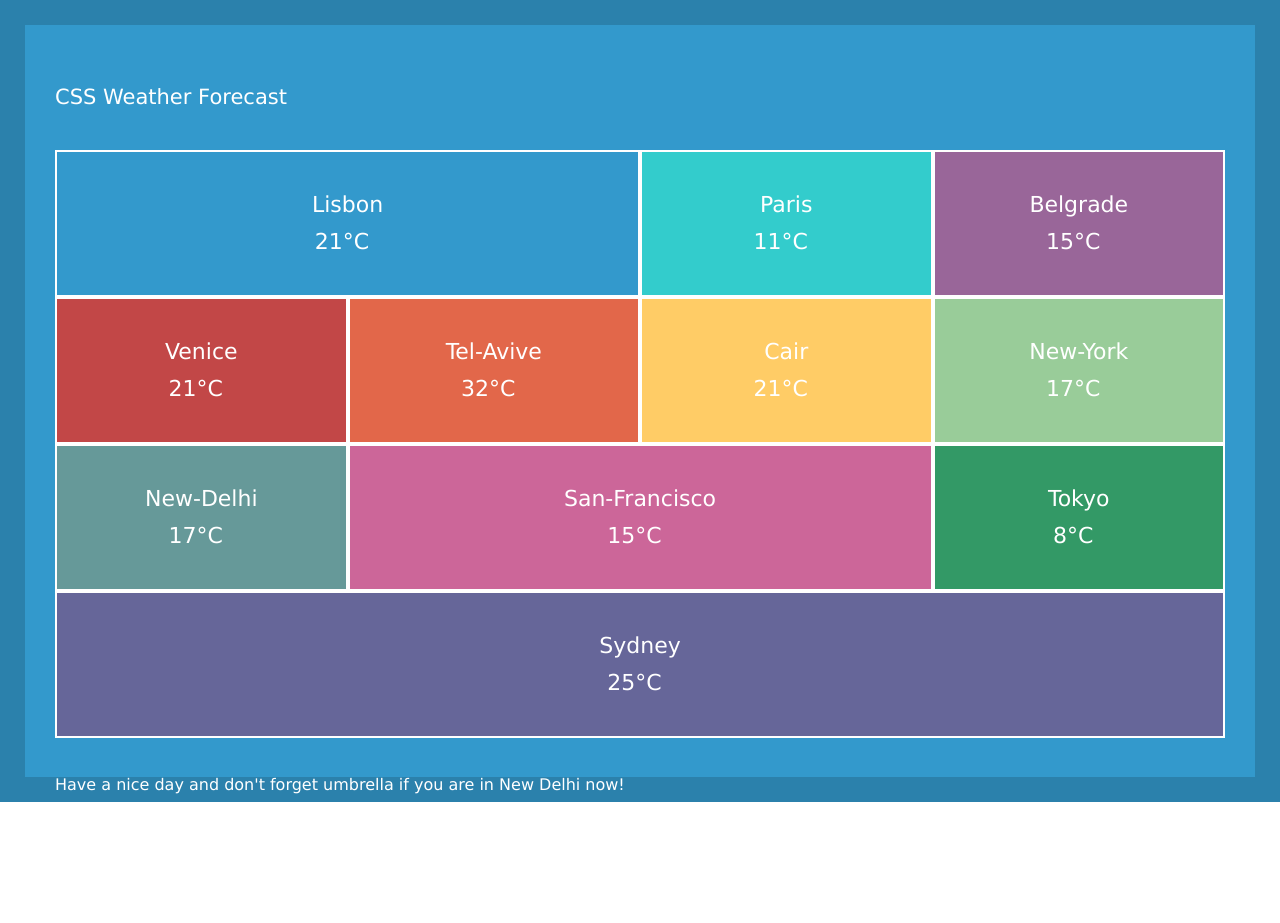
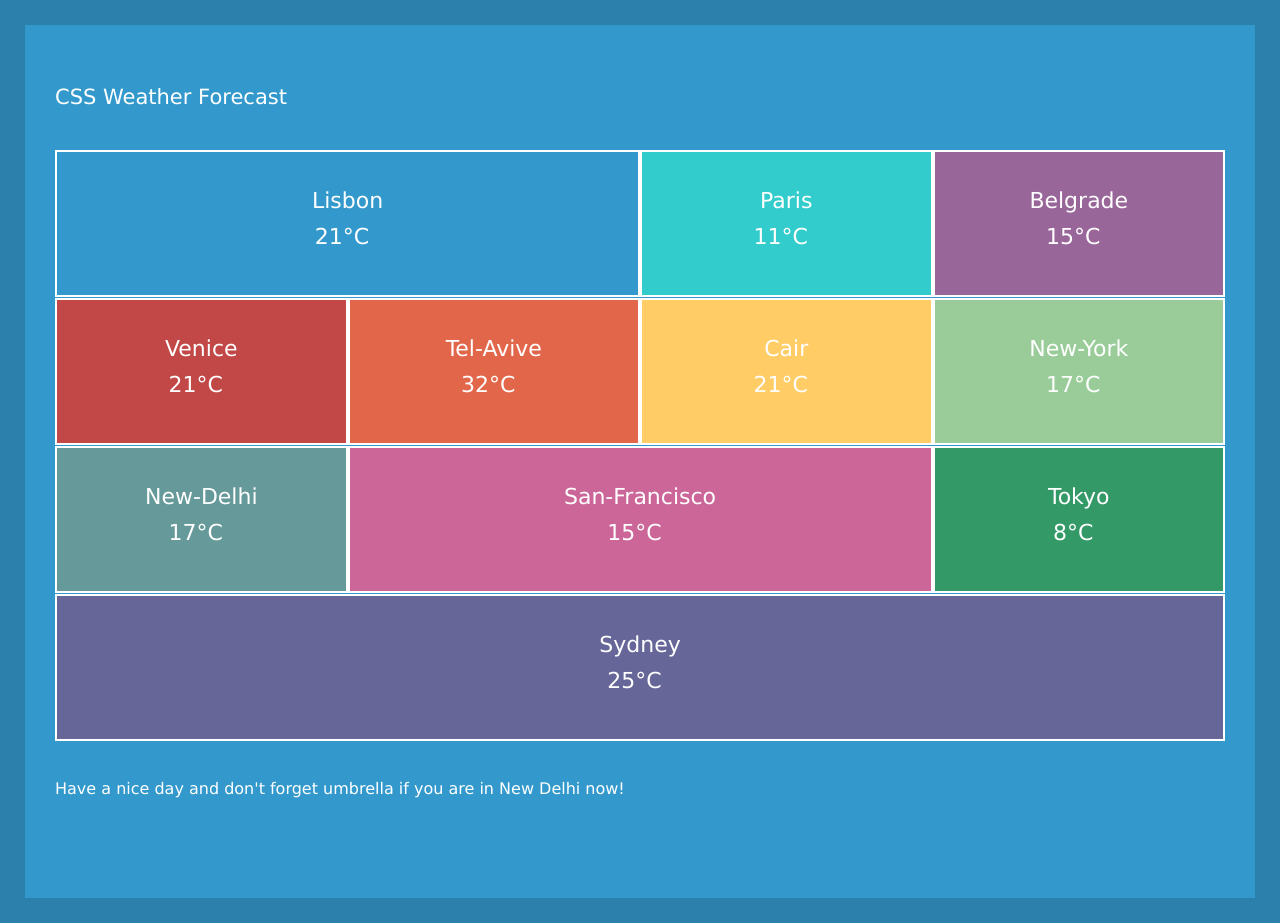
Before and after one commit to Olexander96/homework-6, a plain HTML site: page index.html in a window 1280 px wide. Before the commit the page ends 802 px from the top, so only its background shows below. Drawn offline with nearby package versions, Linux system fonts and the light colour scheme; some icons are missing.

Commit message:
after review on the lesson

```diff
--- a/css/style.css
+++ b/css/style.css
@@ -8,12 +8,11 @@ main {
     border: 25px solid #2B81AC;
     background-color: #3399CC;
     min-height: 100vh;
-    padding: 60px 0 100px;
+    padding: 60px 20px 100px;
 }
 
 .container {
     max-width: 1170px;
-    max-height: 592px;
     margin: 0 auto;
     display: flex;
     flex-direction: column;
@@ -27,7 +26,7 @@ main {
 }
 
 .title h2 {
-    font-family: 'Lucida Sans', 'Lucida Sans Regular', 'Lucida Grande', 'Lucida Sans Unicode', Geneva, Verdana, sans-serif;
+    font-family: 'Lucida Sans Unicode', 'Arial', sans-serif;
     font-size: 21px;
     color: #fff;
     line-height: 25px;
@@ -36,7 +35,6 @@ main {
 .container .cities {
     max-width: 1170px;
     height: 592px;
-    display: inline-block;
     display: flex;
     flex-wrap: wrap;
     margin-bottom: 37px;
@@ -52,161 +50,116 @@ li:hover {
 }
 
 .first-group {
-    display: flex;
-    flex-direction: column;
-    align-items: center;
-    justify-content: center;
     width: 25%;
     height: 147px;
     border: 2px solid #FFFFFF;
 }
 
 .second-group {
-    display: flex;
-    flex-direction: column;
-    align-items: center;
-    justify-content: center;
     width: 50%;
     height: 147px;
     border: 2px solid #FFFFFF;
 }
 
 .third-group {
-    display: flex;
-    flex-direction: column;
-    align-items: center;
-    justify-content: center;
     width: 100%;
     height: 147px;
     border: 2px solid #FFFFFF;
 }
 
-.lisbon {
-    display: flex;
-    justify-content: center;
-    width: 100%;
-    height: 100%;
-    background-color: #3399CC;
-    padding: 10px;
-}
-.paris {
-    display: flex;
-    justify-content: center;
-    width: 100%;
-    height: 100%;
-    background-color: #33CCCC;
-    padding: 10px;
-}
-.belgrade {
-    display: flex;
-    justify-content: center;
-    width: 100%;
-    height: 100%;
-    background-color: #996699;
-    padding: 10px;
-}
-.venice {
-    display: flex;
-    justify-content: center;
-    width: 100%;
-    height: 100%;
-    background-color: #C24747;
-    padding: 10px;
-}
-.tel-avive {
-    display: flex;
-    justify-content: center;
-    width: 100%;
-    height: 100%;
-    background-color: #E2674A;
-    padding: 10px;
-}
-.cair {
-    display: flex;
-    justify-content: center;
-    width: 100%;
-    height: 100%;
-    background-color: #FFCC66;
-    padding: 10px;
-}
-.new-york {
-    display: flex;
-    justify-content: center;
-    width: 100%;
-    height: 100%;
-    background-color: #99CC99;
-    padding: 10px;
-}
-.new-delhi {
-    display: flex;
-    justify-content: center;
-    width: 100%;
-    height: 100%;
-    background-color: #669999;
-    padding: 10px;
-}
-.san-francisco {
-    display: flex;
-    justify-content: center;
-    width: 100%;
-    height: 100%;
-    background-color: #CC6699;
-    padding: 10px;
-}
-.tokyo {
-    display: flex;
-    justify-content: center;
-    width: 100%;
-    height: 100%;
-    background-color: #339966;
-    padding: 10px;
-}
-.sidney {
-    display: flex;
-    justify-content: center;
-    width: 100%;
-    height: 100%;
-    background-color: #666699;
-    padding: 10px;
-}
-
-.info {
+li div {
     display: flex;
     flex-direction: column;
     align-items: center;
     justify-content: center;
-    font-family: 'Lucida Sans', 'Lucida Sans Regular', 'Lucida Grande', 'Lucida Sans Unicode', Geneva, Verdana, sans-serif;
+    font-family: 'Lucida Sans Unicode', 'Arial', sans-serif;
     font-size: 22px;
     color: #fff;
+    width: 100%;
+    height: 100%;
     padding: 10px;
 }
-.info h3 {
-    margin-bottom: 15px;
-    text-align: center;
+
+.lisbon {
+    background-color: #3399CC;
 }
+
+.paris {
+    background-color: #33CCCC;
+}
+
+.belgrade {
+    background-color: #996699;
+}
+
+.venice {
+    background-color: #C24747;
+}
+
+.tel-avive {
+    background-color: #E2674A;
+}
+
+.cair {
+    background-color: #FFCC66;
+}
+
+.new-york {
+    background-color: #99CC99;
+}
+
+.new-delhi {
+    background-color: #669999;
+}
+
+.san-francisco {
+    background-color: #CC6699;
+}
+
+.tokyo {
+    background-color: #339966;
+}
+.sidney {
+    background-color: #666699;
+}
+
+li h3 {
+    margin-bottom: 4px;
+}
+
 .weather-container {
     display: flex;
+    flex-direction: row;
     justify-content: center;
     align-items: center;
+    height: fit-content;
+}
+
+.weather-container p {
+    margin-right: 11px;
 }
 
 .greeting {
     display: flex;
     justify-content: flex-start;
     text-align: start;
-    font-family: 'Lucida Sans', 'Lucida Sans Regular', 'Lucida Grande', 'Lucida Sans Unicode', Geneva, Verdana, sans-serif;
+    font-family: 'Lucida Sans Unicode', 'Arial', sans-serif;
     font-size: 16px;
     line-height: 19px;
     color: #fff;
 }
 
 .title .wi-sunrise {
+    font-style: normal;
+    font-weight: 400;
     font-size: 27px;
     margin-left: 4px;
     color: #fff;
 }
+
 .wi {
+    font-style: normal;
+    font-weight: 400;
     font-size: 42px;
-    margin-left: 11px;
     color: #fff;
 }
--- a/index.html
+++ b/index.html
@@ -11,7 +11,8 @@
 </head>
 <body>
     <main>
-        <section class="container">
+        <section class="weather">
+            <div class="container">
                 <div class="title">
                     <h2>CSS Weather Forecast</h2>
                     <i class="wi wi-sunrise"></i>
@@ -19,130 +20,107 @@
                 <ul class="cities">
                     <li class="second-group">
                         <div class="lisbon">
-                        <div class="info">
                             <h3>Lisbon</h3>
                             <div class="weather-container">
                                 <p>21°C</p>
                                 <i class="wi wi-day-sunny"></i>
                             </div>
                         </div>
-                    </div>
                     </li>
                     <li class="first-group">
                         <div class="paris">
-                        <div class="info">
                             <h3>Paris</h3>
                             <div class="weather-container">
                                 <p>11°C</p>
                                 <i class="wi wi-night-showers"></i>
                             </div>
                         </div>
-                    </div>
                     </li>
                     <li class="first-group">
                         <div class="belgrade">
-                        <div class="info">
                             <h3>Belgrade</h3>
                             <div class="weather-container">
                                 <p>15°C</p>
                                 <i class="wi wi-day-cloudy"></i>
                             </div>
                         </div>
-                    </div>
                     </li>
                     <li class="first-group">
                         <div class="venice">
-                        <div class="info">
                             <h3>Venice</h3>
                             <div class="weather-container">
                                 <p>21°C</p>
                                 <i class="wi wi-day-cloudy-high"></i>
                             </div>
                         </div>
-                    </div>
                     </li>
                     <li class="first-group">
                         <div class="tel-avive">
-                        <div class="info">
                             <h3>Tel-Avive</h3>
                             <div class="weather-container">
                                 <p>32°C</p>
                                  <i class="wi wi-hot"></i>
                             </div>
                         </div>
-                    </div>
                     </li>
                     <li class="first-group">
                         <div class="cair">
-                        <div class="info">
                              <h3>Cair</h3>
                             <div class="weather-container">
                                 <p>21°C</p>
                                 <i class="wi wi-day-sunny"></i>
                             </div>
                         </div>
-                    </div>
                     </li>
                     <li class="first-group">
                         <div class="new-york">
-                        <div class="info">
                             <h3>New-York</h3>
                             <div class="weather-container">
                                 <p>17°C</p>
                                 <i class="wi wi-day-sleet-storm"></i>
                             </div>
                         </div>
-                    </div>
                     </li>
                     <li class="first-group">
                         <div class="new-delhi">
-                        <div class="info">
                             <h3>New-Delhi</h3>
                             <div class="weather-container">
                                 <p>17°C</p>
                                 <i class="wi wi-rain-wind"></i>
                             </div>
                         </div>
-                    </div>
                     </li>
                     <li class="second-group">
                         <div class="san-francisco">
-                        <div class="info">
                             <h3>San-Francisco</h3>
                             <div class="weather-container">
                                 <p>15°C</p>
                                 <i class="wi wi-day-sunny-overcast"></i>
                             </div>
                         </div>
-                    </div>
                     </li>
                     <li class="first-group">
                         <div class="tokyo">
-                        <div class="info">
                             <h3>Tokyo</h3>
                             <div class="weather-container">
                                 <p>8°C</p>
                                 <i class="wi wi-night-clear"></i>
                             </div>
                         </div>
-                    </div>
                     </li>
                     <li class="third-group">
                         <div class="sidney">
-                        <div class="info">
                             <h3>Sydney</h3>
                             <div class="weather-container">
                                 <p>25°C</p>
                                 <i class="wi wi-night-cloudy"></i>
                             </div>
                         </div>
-                    </div>
                     </li>
                 </ul>
                 <p class="greeting">Have a nice day and don't forget umbrella if you are in New Delhi now!</p>
+            </div>
         </section>
     </main>
 </body>
 </html>
-<!--
--->
```
Lines whose indentation alone changed are shown as unchanged.
